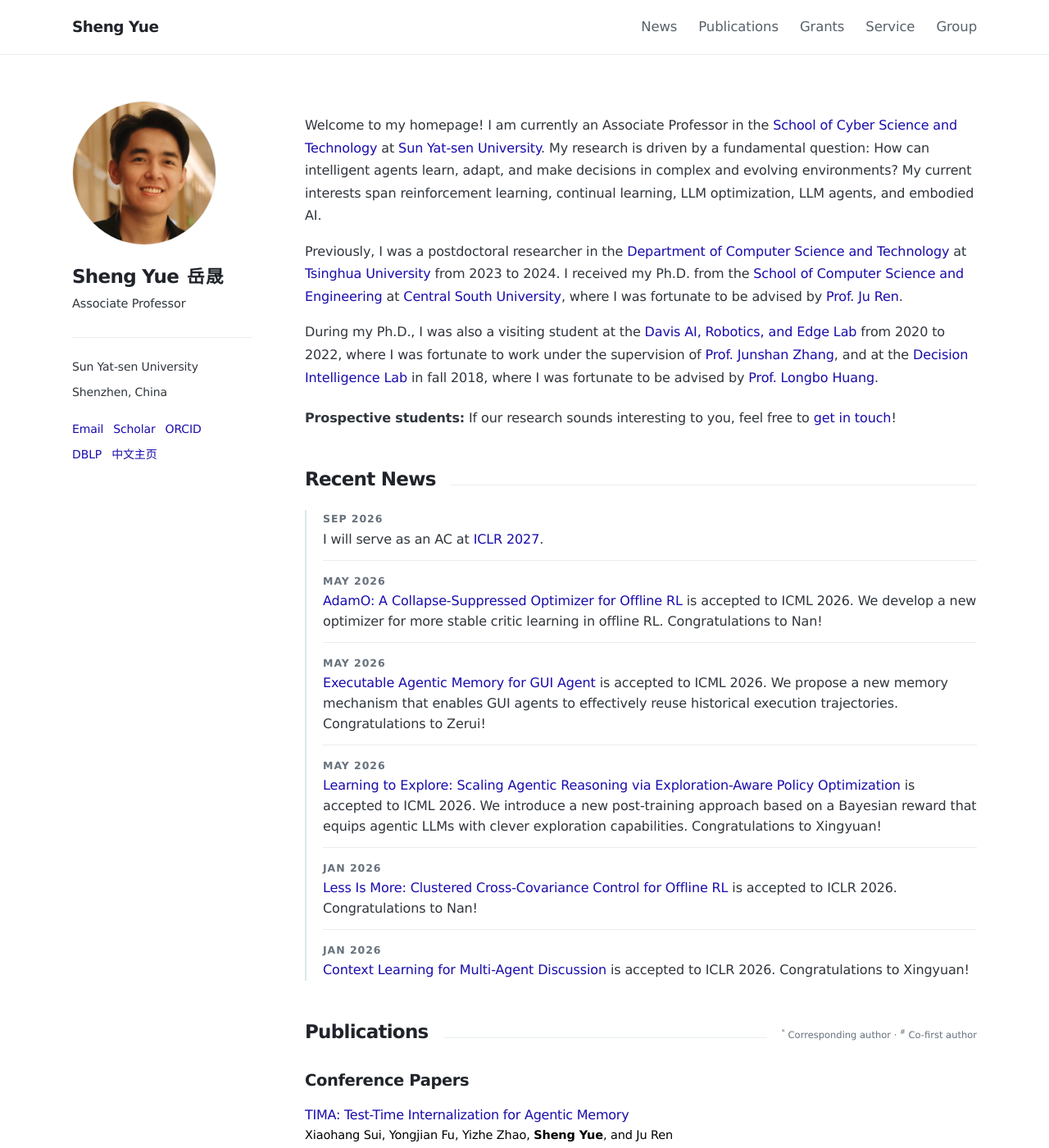
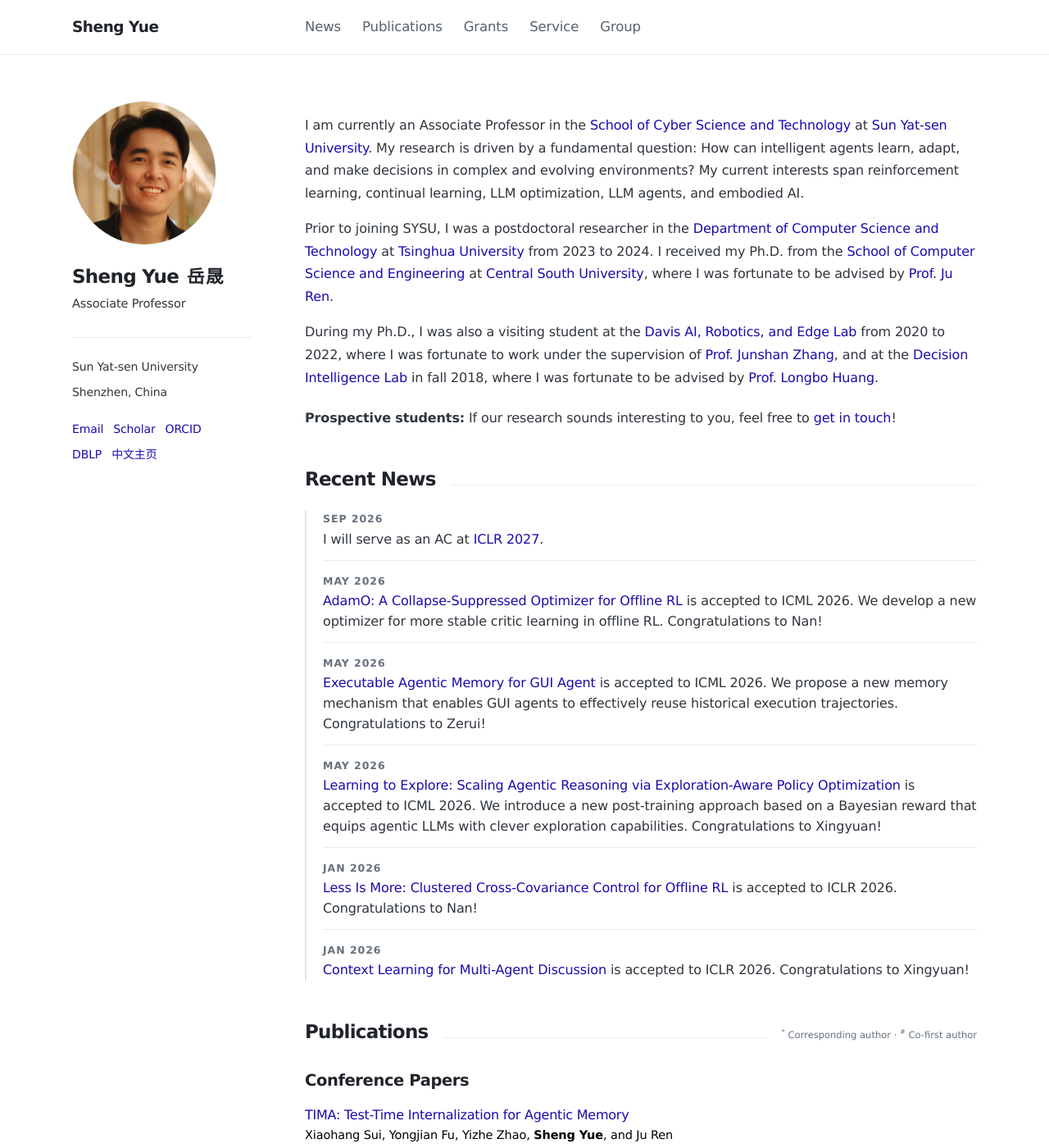
Before and after one commit to shaunyue/shaunyue.github.io, a Jekyll site: the page built from _pages/homepage.md, in a window 1280 px wide and 1400 px high. Shown: the whole window at 82% size. Built offline with Jekyll 4.4.1, drawn with Linux system fonts in a browser that asks for light colours.

Commit message:
Align homepage navigation and refine introduction

```diff
--- a/_pages/homepage.md
+++ b/_pages/homepage.md
@@ -4,9 +4,9 @@ permalink: /
 ---
 
 
-Welcome to my homepage! I am currently an Associate Professor in the [School of Cyber Science and Technology](https://scst.sysu.edu.cn) at [Sun Yat-sen University](https://www.sysu.edu.cn). My research is driven by a fundamental question: How can intelligent agents learn, adapt, and make decisions in complex and evolving environments? My current interests span reinforcement learning, continual learning, LLM optimization, LLM agents, and embodied AI.
+I am currently an Associate Professor in the [School of Cyber Science and Technology](https://scst.sysu.edu.cn) at [Sun Yat-sen University](https://www.sysu.edu.cn). My research is driven by a fundamental question: How can intelligent agents learn, adapt, and make decisions in complex and evolving environments? My current interests span reinforcement learning, continual learning, LLM optimization, LLM agents, and embodied AI.
 
-Previously, I was a postdoctoral researcher in the [Department of Computer Science and Technology](https://www.cs.tsinghua.edu.cn/) at [Tsinghua University](https://www.tsinghua.edu.cn/) from 2023 to 2024. I received my Ph.D. from the [School of Computer Science and Engineering](https://cse.csu.edu.cn/)  at [Central South University](https://www.csu.edu.cn), where I was fortunate to be advised by [Prof. Ju Ren](https://juren1987.github.io/).
+Prior to joining SYSU, I was a postdoctoral researcher in the [Department of Computer Science and Technology](https://www.cs.tsinghua.edu.cn/) at [Tsinghua University](https://www.tsinghua.edu.cn/) from 2023 to 2024. I received my Ph.D. from the [School of Computer Science and Engineering](https://cse.csu.edu.cn/)  at [Central South University](https://www.csu.edu.cn), where I was fortunate to be advised by [Prof. Ju Ren](https://juren1987.github.io/).
 
 During my Ph.D., I was also a visiting student at the [Davis AI, Robotics, and Edge Lab](https://faculty.engineering.ucdavis.edu/jzhang/research-group/) from 2020 to 2022, where I was fortunate to work under the supervision of [Prof. Junshan Zhang](https://faculty.engineering.ucdavis.edu/jzhang/), and at the [Decision Intelligence Lab](https://people.iiis.tsinghua.edu.cn/~dilab/index.html) in fall 2018, where I was fortunate to be advised by [Prof. Longbo Huang](http://people.iiis.tsinghua.edu.cn/~huang/index.html).
 {: .intro }
--- a/assets/css/main.css
+++ b/assets/css/main.css
@@ -46,14 +46,18 @@ a:focus-visible { outline: 2px solid var(--accent); outline-offset: 3px; }
   backdrop-filter: blur(12px);
   border-bottom: 1px solid var(--border);
 }
+.nav, .layout {
+  max-width: 1180px;
+  margin: 0 auto;
+  display: grid;
+  grid-template-columns: 220px minmax(0, 820px);
+  column-gap: 64px;
+  justify-content: center;
+}
 .nav {
-  max-width: 1152px;
   min-height: 66px;
-  margin: 0 auto;
   padding: 0 24px;
-  display: flex;
   align-items: center;
-  gap: 24px;
 }
 .brand, .brand:visited {
   color: var(--heading);
@@ -64,11 +68,10 @@ a:focus-visible { outline: 2px solid var(--accent); outline-offset: 3px; }
   white-space: nowrap;
 }
 .nav-links {
-  margin-left: auto;
   display: flex;
   flex-wrap: wrap;
   align-items: center;
-  justify-content: flex-end;
+  justify-content: flex-start;
   gap: 8px 26px;
 }
 .nav-links a, .nav-links a:visited {
@@ -81,13 +84,7 @@ a:focus-visible { outline: 2px solid var(--accent); outline-offset: 3px; }
 .nav-links a:hover { color: var(--heading); }
 
 .layout {
-  max-width: 1180px;
-  margin: 0 auto;
   padding: 56px 24px 88px;
-  display: grid;
-  grid-template-columns: 220px minmax(0, 820px);
-  gap: 64px;
-  justify-content: center;
   align-items: start;
 }
 .sidebar {
@@ -260,7 +257,11 @@ a:focus-visible { outline: 2px solid var(--accent); outline-offset: 3px; }
 footer { max-width: 1180px; margin: 0 auto; padding: 0 24px 42px; color: var(--muted); font-size: 12.5px; }
 
 @media (max-width: 940px) {
-  .layout { grid-template-columns: minmax(0, 1fr); gap: 34px; padding-top: 36px; }
+  html { scroll-padding-top: 120px; }
+  .nav, .layout { grid-template-columns: minmax(0, 1fr); }
+  .nav { padding-top: 12px; padding-bottom: 12px; row-gap: 8px; }
+  .nav-links { gap: 8px 18px; }
+  .layout { row-gap: 34px; padding-top: 36px; }
   .sidebar {
     position: static;
     display: grid;
@@ -271,11 +272,6 @@ footer { max-width: 1180px; margin: 0 auto; padding: 0 24px 42px; color: var(--m
   .avatar-wrap { grid-row: span 3; width: 132px; height: 132px; margin-bottom: 0; }
   .meta { margin-top: 12px; padding-top: 12px; }
   .profile-links { margin-top: 10px; }
-}
-@media (max-width: 800px) {
-  html { scroll-padding-top: 120px; }
-  .nav { padding-top: 12px; padding-bottom: 12px; flex-wrap: wrap; }
-  .nav-links { width: 100%; margin-left: 0; justify-content: flex-start; gap: 8px 18px; }
 }
 @media (max-width: 720px) {
   html { scroll-padding-top: 160px; }
```
